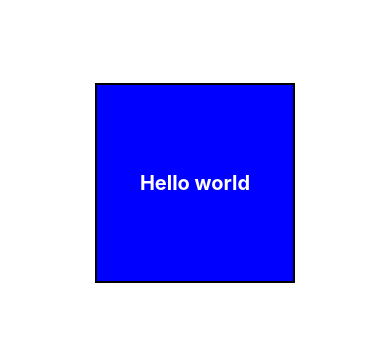
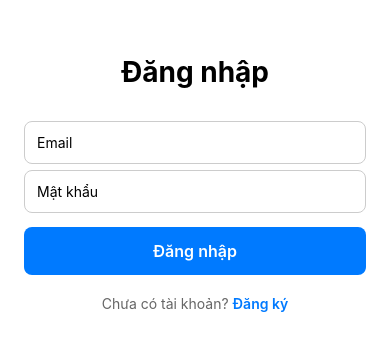
Before and after one commit to VanKhai-Simple/loginpage-moblie, a React Native app: screen / in a window 390 px wide. Shown: the part 239-590 px from the top of the page. Built offline with nearby package versions, Linux system fonts and the light colour scheme.

Commit message:
update login form

```diff
--- a/App.js
+++ b/App.js
@@ -1,11 +1,13 @@
 // import { StatusBar } from 'expo-status-bar';
-import { StyleSheet, Text, View , FlatList,SafeAreaView, } from 'react-native';
-import { Ionicons } from "@expo/vector-icons";
-// import LoginScreen from "./src/LoginScreen";
+// import { StyleSheet, Text, View , FlatList,SafeAreaView, } from 'react-native';
+import { View, Button, Alert, StyleSheet ,Platform } from "react-native";
 
-// export default function App() {
-//   return <LoginScreen />;
-// }
+// import { Ionicons } from "@expo/vector-icons";
+import LoginScreen from "./src/LoginScreen";
+
+export default function App() {
+  return <LoginScreen />;
+}
 
 // const styles = StyleSheet.create({
 //   container: {
@@ -15,42 +17,44 @@ import { Ionicons } from "@expo/vector-icons";
 //     justifyContent: 'center',
 //   },
 // });
-// --------------- ------------------Bài 1 --------------------------------------//
-export default function App() {
-  return (
-    <View style={styles.container}>
-      <View style={styles.square}>
-        <Text style={styles.text}>Hello world</Text>
-      </View>
-    </View>
-  );
-}
-
-const styles = StyleSheet.create({
-  container: {
-    flex: 1,
-    justifyContent: 'center',
-    alignItems: 'center',
-    backgroundColor: '#fff',
-  },
-  square: {
-    width: 200,
-    height: 200,
-    backgroundColor: 'blue',
-    justifyContent: 'center',
-    alignItems: 'center',
-    borderWidth: 2,
-    borderColor: 'black',
-  },
-  text : {
-    color: 'white',
-    fontSize: 20,
-    fontWeight: 'bold',
-  },
-});
 
 
-// --------------- ------------------Bài 2 --------------------------------------//
+// --------------- ------------------Bài 3.1 --------------------------------------//
+// export default function App() {
+//   return (
+//     <View style={styles.container}>
+//       <View style={styles.square}>
+//         <Text style={styles.text}>Hello world</Text>
+//       </View>
+//     </View>
+//   );
+// }
+
+// const styles = StyleSheet.create({
+//   container: {
+//     flex: 1,
+//     justifyContent: 'center',
+//     alignItems: 'center',
+//     backgroundColor: '#fff',
+//   },
+//   square: {
+//     width: 200,
+//     height: 200,
+//     backgroundColor: 'blue',
+//     justifyContent: 'center',
+//     alignItems: 'center',
+//     borderWidth: 2,
+//     borderColor: 'black',
+//   },
+//   text : {
+//     color: 'white',
+//     fontSize: 20,
+//     fontWeight: 'bold',
+//   },
+// });
+
+
+// --------------- ------------------Bài 3.2 --------------------------------------//
 
 // const DATA = [
 //   {
@@ -160,3 +164,60 @@ const styles = StyleSheet.create({
 //     marginLeft: 68,
 //   },
 // });
+
+
+// --------------- ------------------Bài 4.1 --------------------------------------//
+// export default function App() {
+
+//   return (
+//     <View style={styles.container}>
+//       <Button
+//           title="Press me"
+//           onPress={() => {
+//             if (Platform.OS === "web") {
+//               alert("hello");
+//             } else {
+//               Alert.alert("hello");
+//             }
+//           }}
+//         />
+//     </View>
+//   );
+// }
+
+// const styles = StyleSheet.create({
+//   container: {
+//     flex: 1,
+//     justifyContent: "center",
+//     alignItems: "center",
+//   },
+// });
+
+// --------------- ------------------Bài 4.2 --------------------------------------//
+// const Square = ({ color }) => {
+//   return <View style={[styles.square, { backgroundColor: color }]} />;
+// };
+
+// export default function App() {
+//   return (
+//     <View style={styles.container}>
+//       <Square color="red" />
+//       <Square color="green" />
+//       <Square color="blue" />
+//     </View>
+//   );
+// }
+
+// const styles = StyleSheet.create({
+//   container: {
+//     flex: 1,
+//     flexDirection: "row", // sắp xếp theo hàng ngang
+//     justifyContent: "center", // căn giữa dọc
+//     alignItems: "center",     // căn giữa ngang
+//   },
+//   square: {
+//     width: 100,
+//     height: 100,
+//     margin: 10,
+//   },
+// });
--- a/src/LoginScreen.js
+++ b/src/LoginScreen.js
@@ -5,16 +5,40 @@ import {
   TextInput,
   TouchableOpacity,
   StyleSheet,
+  Alert,
 } from "react-native";
 
 export default function LoginScreen() {
   const [email, setEmail] = useState("");
   const [password, setPassword] = useState("");
+  const [errors, setErrors] = useState({});
+
+  const validate = () => {
+    let newErrors = {};
+
+    if (!email.trim()) {
+      newErrors.email = "Email không được để trống";
+    } else if (!/\S+@\S+\.\S+/.test(email)) {
+      newErrors.email = "Email không đúng định dạng";
+    }
+
+    if (!password) {
+      newErrors.password = "Mật khẩu không được để trống";
+    } else if (password.length < 6) {
+      newErrors.password = "Mật khẩu tối thiểu 6 ký tự";
+    }
+
+    setErrors(newErrors);
+    return Object.keys(newErrors).length === 0;
+  };
 
   const handleLogin = () => {
-    console.log("Email:", email);
-    console.log("Password:", password);
-    // sau này gọi API ở đây
+    if (validate()) {
+      console.log("Email:", email);
+      console.log("Password:", password);
+      Alert.alert("Thành công", "Đăng nhập thành công!");
+      // sau này gọi API ở đây
+    }
   };
 
   return (
@@ -22,21 +46,31 @@ export default function LoginScreen() {
       <Text style={styles.title}>Đăng nhập</Text>
 
       <TextInput
-        style={styles.input}
+        style={[
+          styles.input,
+          errors.email && styles.inputError,
+        ]}
         placeholder="Email"
         value={email}
         onChangeText={setEmail}
         keyboardType="email-address"
         autoCapitalize="none"
       />
+      {errors.email && <Text style={styles.error}>{errors.email}</Text>}
 
       <TextInput
-        style={styles.input}
+        style={[
+          styles.input,
+          errors.password && styles.inputError,
+        ]}
         placeholder="Mật khẩu"
         value={password}
         onChangeText={setPassword}
         secureTextEntry
       />
+      {errors.password && (
+        <Text style={styles.error}>{errors.password}</Text>
+      )}
 
       <TouchableOpacity style={styles.button} onPress={handleLogin}>
         <Text style={styles.buttonText}>Đăng nhập</Text>
@@ -68,7 +102,15 @@ const styles = StyleSheet.create({
     borderColor: "#ccc",
     borderRadius: 8,
     padding: 12,
-    marginBottom: 16,
+    marginBottom: 6,
+  },
+  inputError: {
+    borderColor: "red",
+  },
+  error: {
+    color: "red",
+    fontSize: 12,
+    marginBottom: 10,
   },
   button: {
     backgroundColor: "#007AFF",
```
